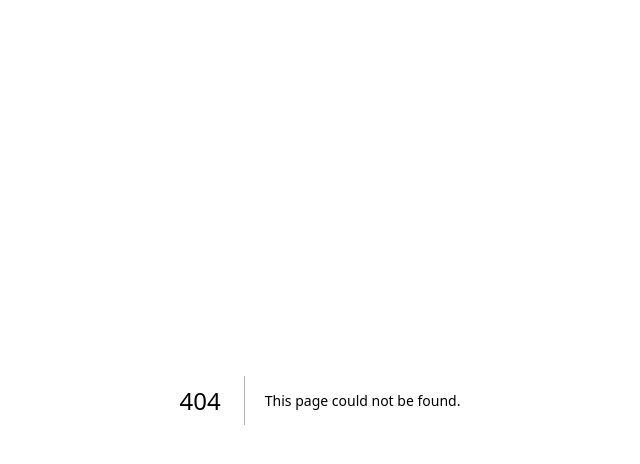
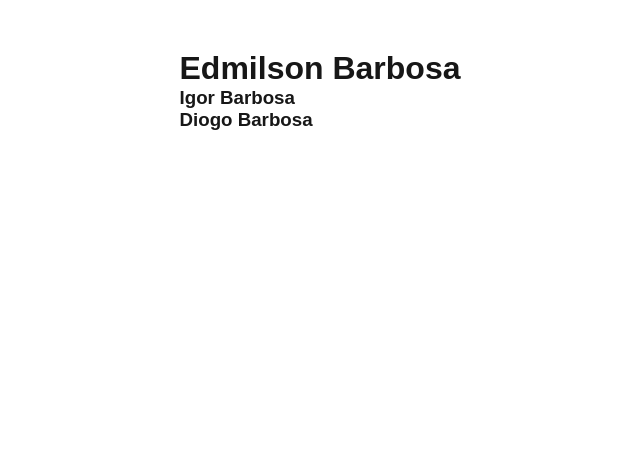
Before and after one commit to douglimaonline/JavaScript, a Next.js app in the folder Curso-nextjs/exercises/: page /basics/comunication/direct in a window 1280 px wide. Before the commit this address had no page. Shown: the top 464 px of the page, without its empty margins (320-960 px from the left). Built offline with nearby package versions, Linux system fonts and the light colour scheme.

Commit message:
Direct Comunication

```diff
--- /dev/null
+++ b/Curso-nextjs/exercises/components/Comunication/direct/child.jsx
@@ -0,0 +1,7 @@
+export default function Child(props) {
+  return (
+    <h3>
+      {props.name} {props.family}
+    </h3>
+  )
+}
--- /dev/null
+++ b/Curso-nextjs/exercises/components/Comunication/direct/family.jsx
@@ -0,0 +1,9 @@
+import Parent from './parent'
+
+export default function Family() {
+  return (
+    <div>
+      <Parent family="Barbosa" />
+    </div>
+  )
+}
--- /dev/null
+++ b/Curso-nextjs/exercises/components/Comunication/direct/parent.jsx
@@ -0,0 +1,11 @@
+import Child from './child'
+
+export default function Parent(props) {
+  return (
+    <div>
+      <h1>Edmilson {props.family}</h1>
+      <Child name="Igor" family={props.family} />
+      <Child name="Diogo" family={props.family} />
+    </div>
+  )
+}
--- /dev/null
+++ b/Curso-nextjs/exercises/pages/basics/comunication/direct.jsx
@@ -0,0 +1,10 @@
+import styles from '../../../styles/Home.module.css'
+import Family from '@/components/Comunication/direct/family'
+
+export default function Comunication() {
+  return (
+    <div className={styles.page}>
+      <Family />
+    </div>
+  )
+}
```
